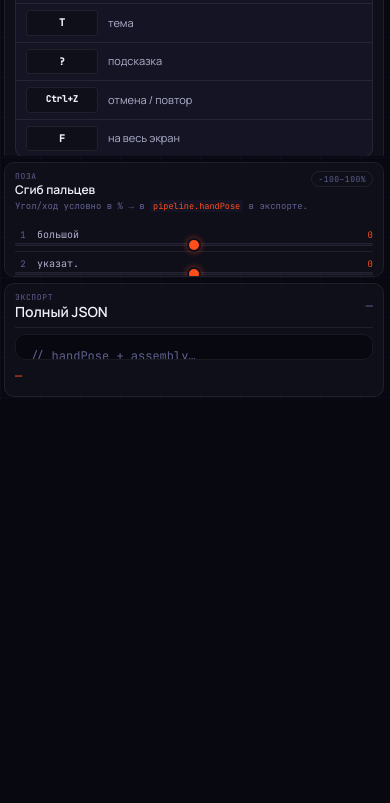
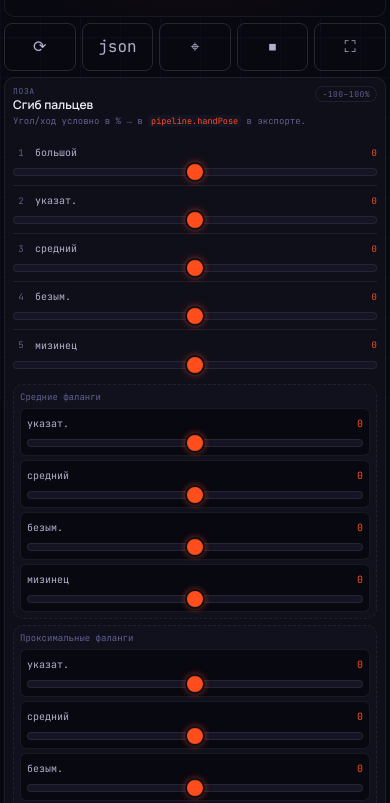
Before and after one commit to DJKiruxa/HandConfiguratorApp, a website built with webpack: page index.html in a window 390 px wide. Shown: the part 443-1246 px from the top of the page. Before the commit the page ends 844 px from the top, so only its background shows below. Built offline with nearby package versions, Linux system fonts and the light colour scheme; a script that the page names is missing.

Commit message:
Добавлена масштабированность под телефоны

```diff
--- a/css/style.css
+++ b/css/style.css
@@ -47,6 +47,13 @@
   --header-bg: color-mix(in srgb, var(--bg) 85%, transparent);
   --grid-line: color-mix(in srgb, var(--nav-color) 5%, transparent);
   --grid-cell: 40px;
+  --app-pad: clamp(0.25rem, 0.2rem + 0.45vw, 0.75rem);
+  --app-gap: clamp(0.25rem, 0.15rem + 0.45vw, 0.625rem);
+  --panel-min: clamp(12rem, 16vw, 18rem);
+  --scene-min: clamp(18rem, 44vh, 40rem);
+  --card-pad: clamp(0.5rem, 0.42rem + 0.35vw, 0.875rem);
+  --touch-hit: 2.75rem;
+  --control-font: clamp(0.75rem, 0.7rem + 0.25vw, 0.875rem);
 }
 
 html[data-theme="light"] {
@@ -214,6 +221,7 @@
   display: flex;
   flex-direction: column;
   overflow: hidden;
+  overscroll-behavior: none;
 }
 
 body::before {
@@ -408,8 +416,8 @@
   min-height: 0;
   display: flex;
   flex-direction: column;
-  padding: 4px 6px;
-  gap: 4px;
+  padding: var(--app-pad);
+  gap: var(--app-gap);
 }
 
 .shortcuts-bar {
@@ -439,16 +447,19 @@
   flex: 1;
   min-height: 0;
   display: grid;
-  grid-template-columns: minmax(200px, 1fr) minmax(280px, 1.4fr) minmax(200px, 1fr);
+  grid-template-columns:
+    minmax(min(100%, var(--panel-min)), 0.85fr)
+    minmax(min(100%, 20rem), 1.55fr)
+    minmax(min(100%, var(--panel-min)), 0.95fr);
   grid-template-rows: 1fr;
-  gap: 6px;
+  gap: var(--app-gap);
   align-items: stretch;
 }
 
 .dash-left {
   display: flex;
   flex-direction: column;
-  gap: 6px;
+  gap: var(--app-gap);
   min-height: 0;
   overflow: hidden;
   padding-right: 2px;
@@ -507,8 +518,8 @@
   display: grid;
   grid-template-columns: repeat(3, 1fr);
   grid-template-rows: repeat(2, auto);
-  gap: 4px;
-  padding: 6px;
+  gap: clamp(0.25rem, 0.18rem + 0.3vw, 0.5rem);
+  padding: clamp(0.375rem, 0.3rem + 0.35vw, 0.625rem);
   background: var(--bg2);
   border-top: 1px solid var(--border);
   width: 100%;
@@ -522,9 +533,10 @@
   background: var(--bg3);
   color: var(--text);
   font-family: var(--mono);
-  font-size: 16px;
+  font-size: clamp(1rem, 0.9rem + 0.55vw, 1.35rem);
   line-height: 1;
-  padding: 8px 0;
+  min-height: var(--touch-hit);
+  padding: 0.5rem 0;
   border-radius: var(--radius);
   cursor: pointer;
   user-select: none;
@@ -546,7 +558,7 @@
 .dash-right {
   display: flex;
   flex-direction: column;
-  gap: 6px;
+  gap: var(--app-gap);
   min-height: 0;
   overflow: hidden;
   padding-right: 2px;
@@ -557,7 +569,7 @@
   flex-direction: column;
   min-width: 0;
   min-height: 0;
-  gap: 4px;
+  gap: var(--app-gap);
 }
 
 .scene-toolbar {
@@ -583,7 +595,7 @@
   background: var(--bg2);
   border: 1px solid var(--border);
   border-radius: var(--radius-lg);
-  padding: 16px;
+  padding: clamp(0.75rem, 0.55rem + 0.55vw, 1rem);
   display: flex;
   flex-direction: column;
   gap: 12px;
@@ -592,7 +604,7 @@
 }
 
 .card--compact {
-  padding: 8px 10px;
+  padding: var(--card-pad);
   gap: 6px;
   border-radius: var(--radius);
 }
@@ -622,7 +634,7 @@
   align-items: center;
   justify-content: center;
   width: 100%;
-  min-height: 44px;
+  min-height: var(--touch-hit);
   cursor: pointer;
 }
 
@@ -808,7 +820,7 @@
 
 .sliders-actions--tight .btn {
   width: 100%;
-  min-height: 44px;
+  min-height: var(--touch-hit);
 }
 
 .seq-item .seq-done {
@@ -1099,7 +1111,7 @@
   align-items: center;
   justify-content: center;
   aspect-ratio: 1 / 1;
-  min-height: 200px;
+  min-height: var(--scene-min);
   position: relative;
   overflow: hidden;
 }
@@ -1185,9 +1197,9 @@
 
 .btn {
   font-family: var(--mono);
-  font-size: 13px;
-  padding: 10px 16px;
-  min-height: 40px;
+  font-size: var(--control-font);
+  padding: 0.625rem clamp(0.75rem, 0.6rem + 0.5vw, 1rem);
+  min-height: var(--touch-hit);
   border-radius: 8px;
   border: 1px solid var(--border-hover);
   background: transparent;
@@ -1219,8 +1231,8 @@
 
 /* Кнопки сцены — чуть крупнее тач-зона */
 .scene-toolbar .btn {
-  min-width: 44px;
-  min-height: 44px;
+  min-width: var(--touch-hit);
+  min-height: var(--touch-hit);
   padding: 0 12px;
   font-size: 16px;
   line-height: 1;
@@ -1290,6 +1302,47 @@
 }
 
 input[type=range]::-webkit-slider-thumb:hover { transform: scale(1.2); }
+
+@media (hover: none), (pointer: coarse) {
+  :root {
+    --touch-hit: 3rem;
+  }
+
+  input[type=range] {
+    height: 0.5rem;
+    border-radius: 999px;
+  }
+
+  input[type=range]::-webkit-slider-thumb,
+  .finger-range::-webkit-slider-thumb,
+  .phalange-range::-webkit-slider-thumb {
+    width: 1.25rem;
+    height: 1.25rem;
+  }
+
+  input[type=range]::-moz-range-thumb {
+    width: 1.25rem;
+    height: 1.25rem;
+    border-radius: 50%;
+    background: var(--accent);
+    border: 2px solid var(--bg2);
+  }
+
+  .finger-row,
+  .phalange-row {
+    min-height: var(--touch-hit);
+  }
+
+  .side-toolbar-tools .btn,
+  .send-actions .btn,
+  .sliders-actions .btn {
+    min-height: var(--touch-hit);
+  }
+
+  .snake-card .snake-stage {
+    min-height: 12rem;
+  }
+}
 
 .sliders-actions { display: flex; gap: 8px; margin-top: 4px; }
 
@@ -1363,7 +1416,7 @@
 }
 .dash-right .card--export .send-actions--export .btn,
 .dash-right .card--export .send-actions .btn {
-  min-height: 44px;
+  min-height: var(--touch-hit);
   padding: 10px 18px;
   font-size: 13px;
 }
@@ -1459,29 +1512,66 @@
   .row-top { grid-template-columns: 1fr 1fr; }
   .row-top .card:last-child { grid-column: 1 / -1; }
   .dashboard-grid {
-    grid-template-columns: minmax(180px, 1fr) minmax(240px, 1.3fr) minmax(180px, 1fr);
+    grid-template-columns:
+      minmax(min(100%, 11rem), 0.8fr)
+      minmax(min(100%, 18rem), 1.45fr)
+      minmax(min(100%, 11rem), 0.9fr);
   }
 }
 
 @media (max-width: 1000px) {
+  body.app-body {
+    height: auto;
+    max-height: none;
+    overflow-x: hidden;
+    overflow-y: auto;
+    overscroll-behavior: auto;
+  }
+
+  .app-main {
+    min-height: 100dvh;
+  }
+
   .dashboard-grid {
     grid-template-columns: 1fr 1fr;
-    grid-template-rows: minmax(42vh, 360px) auto;
-  }
+    grid-template-rows: minmax(var(--scene-min), 52dvh) auto;
+    align-items: start;
+  }
+
   .dash-scene {
     grid-column: 1 / -1;
     grid-row: 1;
-    min-height: 38vh;
-  }
+    min-height: var(--scene-min);
+  }
+
+  .scene-area--fill {
+    min-height: var(--scene-min);
+  }
+
   .dash-left {
     grid-column: 1;
     grid-row: 2;
-    max-height: 48vh;
-  }
+  }
+
   .dash-right {
     grid-column: 2;
     grid-row: 2;
-    max-height: 48vh;
+  }
+
+  .dash-left,
+  .dash-right {
+    overflow: visible;
+    padding-right: 0;
+  }
+
+  .snake-card {
+    flex: 0 0 auto;
+    min-height: clamp(14rem, 34dvh, 24rem);
+  }
+
+  #fingerPanel.pose-card,
+  .dash-right .card--export {
+    flex: 0 0 auto;
   }
 }
 
@@ -1492,6 +1582,7 @@
     grid-template-columns: 1fr;
     grid-template-rows: auto;
   }
+
   .dash-left,
   .dash-right,
   .dash-scene {
@@ -1499,13 +1590,52 @@
     grid-row: auto;
     max-height: none;
   }
-  .dash-scene { min-height: 42vh; }
-  .dash-left { order: 2; }
-  .dash-right { order: 3; }
+
+  .dash-scene,
+  .scene-area--fill {
+    min-height: clamp(18rem, 56dvh, 36rem);
+  }
+
   .dash-scene { order: 1; }
+  .dash-right { order: 2; }
+  .dash-left { order: 3; }
+
+  .phalange-space {
+    grid-template-columns: 1fr;
+  }
 }
 
 @media (max-width: 480px) {
-  .app-main { padding: 4px; }
+  :root {
+    --app-pad: 0.25rem;
+    --app-gap: 0.375rem;
+    --card-pad: 0.5rem;
+    --scene-min: clamp(16rem, 54dvh, 30rem);
+  }
+
   .hud-mono#fpsCounter { display: none; }
-}
+
+  .dash-scene,
+  .scene-area--fill {
+    min-height: var(--scene-min);
+  }
+
+  .scene-toolbar .btn {
+    flex: 1 1 calc(20% - 0.375rem);
+    min-width: var(--touch-hit);
+  }
+
+  .side-shortcuts {
+    display: grid;
+    grid-template-columns: 1fr;
+  }
+
+  .shortcut-row {
+    grid-template-columns: minmax(3.5rem, auto) 1fr;
+    padding: 0.375rem 0.5rem;
+  }
+
+  .snake-card {
+    min-height: clamp(13rem, 42dvh, 22rem);
+  }
+}
```
